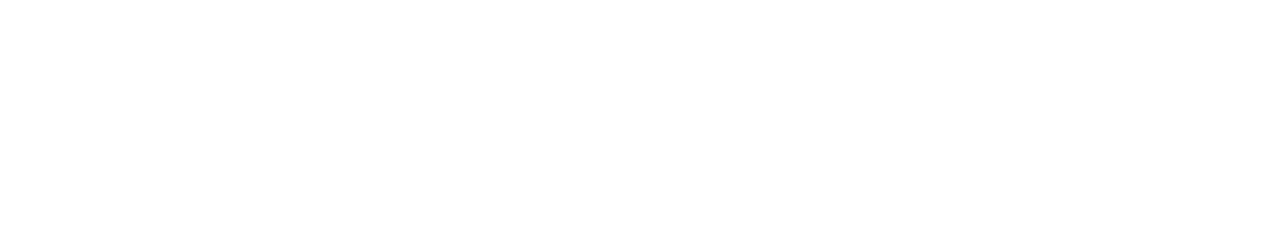
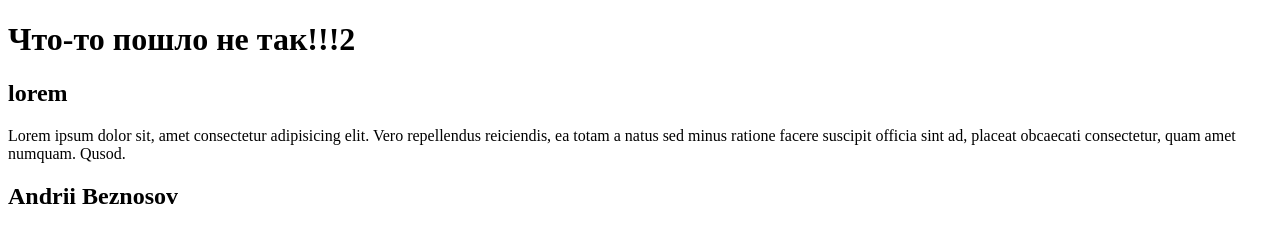
Before and after one commit to AndriiBeznosov/test_project, a website: page index.html in a window 1280 px wide. Drawn offline with Linux system fonts and the light colour scheme.

Commit message:
Revert "main fix"
This reverts commit b09cc624a8541e13e29a5bf68016aafeb61919a4.

```diff
--- a/index.html
+++ b/index.html
@@ -6,5 +6,14 @@
     <meta name="viewport" content="width=device-width, initial-scale=1.0" />
     <title>Document test</title>
   </head>
-  <body></body>
+  <body>
+    <h1>Что-то пошло не так!!!2</h1>
+    <h2>lorem</h2>
+    <p>
+      Lorem ipsum dolor sit, amet consectetur adipisicing elit. Vero repellendus
+      reiciendis, ea totam a natus sed minus ratione facere suscipit officia
+      sint ad, placeat obcaecati consectetur, quam amet numquam. Qusod.
+    </p>
+    <h2>Andrii Beznosov</h2>
+  </body>
 </html>
```
